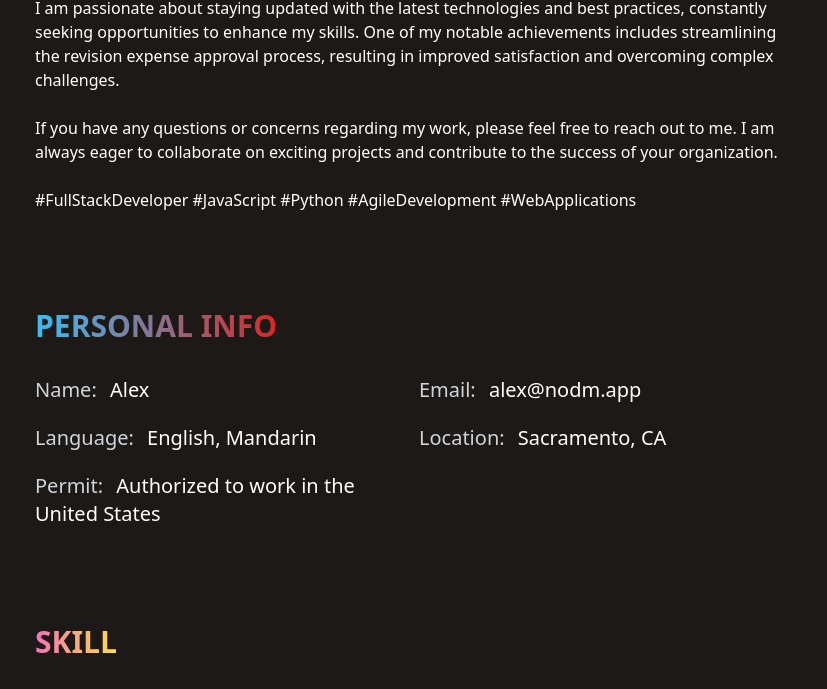
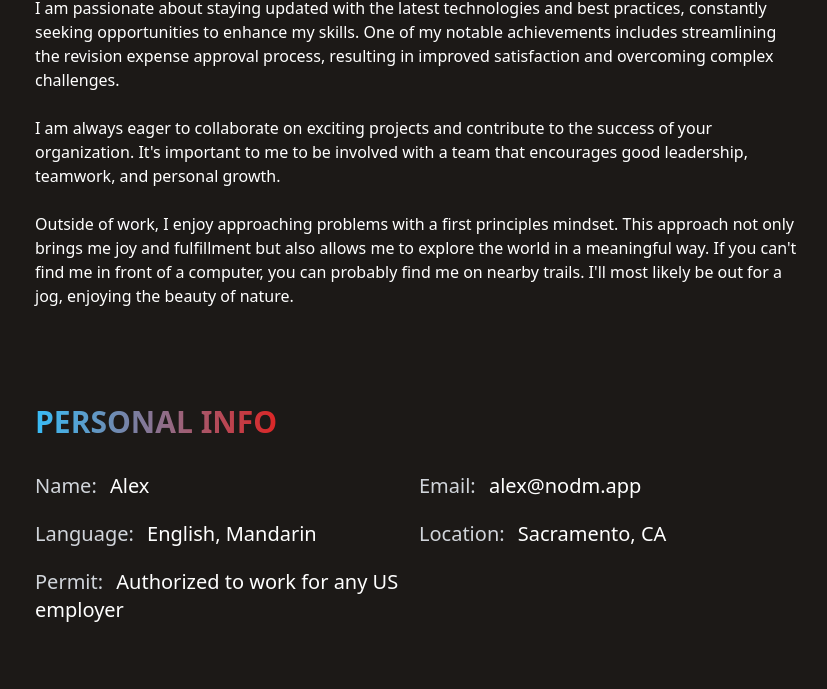
Before and after one commit to rosethorn999/rosethorn999.github.io, a website built with webpack: page src/index.html in a window 1280 px wide. Shown: the part 1324-2013 px from the top of the page, without its empty margins (221-1048 px from the left). Built offline with nearby package versions, Linux system fonts and the light colour scheme; files whose address does not match are found by name.

Commit message:
feat: Update about

```diff
--- a/src/index.html
+++ b/src/index.html
@@ -23,7 +23,7 @@
     </script>
   </head>
 
-  <body >
+  <body>
     <div
       class="relative flex flex-wrap h-screen bg-[url('./images/IMG_3025_v2.jpg?as=webp')] bg-no-repeat bg-cover bg-right lg:bg-none"
     >
@@ -189,14 +189,18 @@
         </p>
         <br />
         <p class="text-ellipsis">
-          If you have any questions or concerns regarding my work, please feel
-          free to reach out to me. I am always eager to collaborate on exciting
-          projects and contribute to the success of your organization.
+          I am always eager to collaborate on exciting projects and contribute
+          to the success of your organization. It's important to me to be
+          involved with a team that encourages good leadership, teamwork, and
+          personal growth.
         </p>
         <br />
         <p class="text-ellipsis mb-24">
-          #FullStackDeveloper #JavaScript #Python #AgileDevelopment
-          #WebApplications
+          Outside of work, I enjoy approaching problems with a first principles
+          mindset. This approach not only brings me joy and fulfillment but also
+          allows me to explore the world in a meaningful way. If you can't find
+          me in front of a computer, you can probably find me on nearby trails.
+          I'll most likely be out for a jog, enjoying the beauty of nature.
         </p>
         <div class="text-3xl font-extrabold mb-8">
           <span
@@ -241,7 +245,7 @@
           <div class="basis-full lg:basis-1/2">
             <p class="text-xl">
               <span class="text-gray-300">Permit:</span>
-              <span class="ml-2">Authorized to work in the United States</span>
+              <span class="ml-2">Authorized to work for any US employer</span>
             </p>
           </div>
         </div>
@@ -756,7 +760,7 @@
                   <span
                     class="border px-2 py-0.5 rounded-full border-extend-red"
                   >
-                    Django
+                    FastAPI
                   </span>
                   <span
                     class="border px-2 py-0.5 rounded-full border-extend-red"
@@ -815,7 +819,7 @@
                     width="2rem"
                     height="2rem"
                   />
-                </s>
+                </span>
               </div>
               <div class="mb-2">
                 <h3 class="text-2xl text-extend-red mb-2">
```
